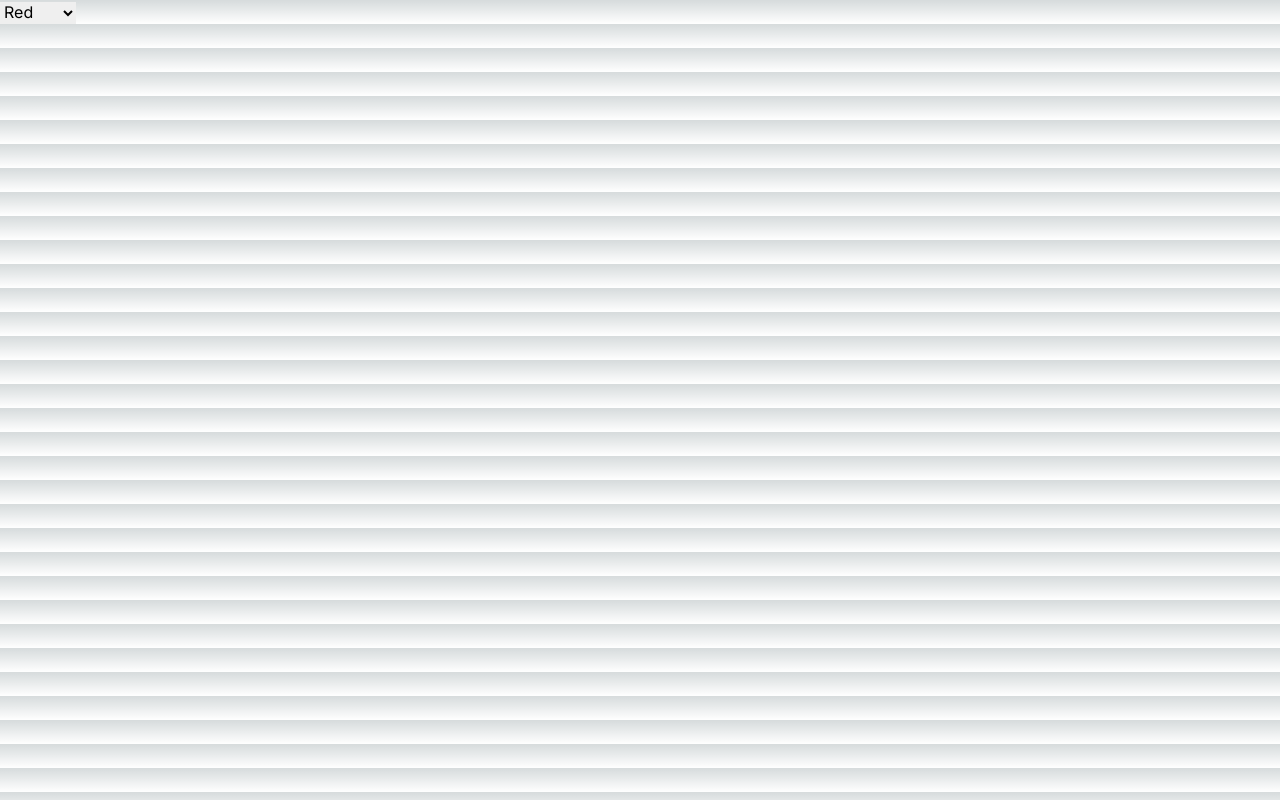
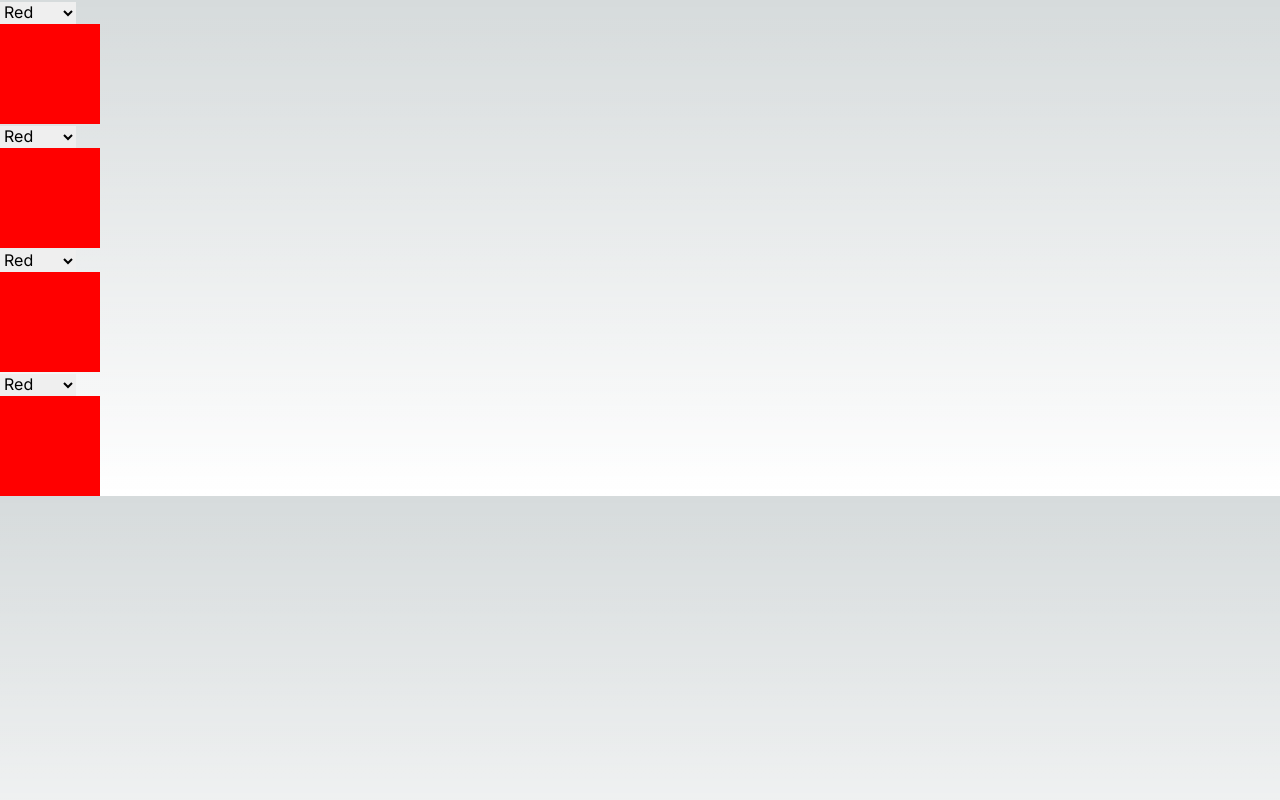
Before and after one commit to Octosub/brohm, a Next.js app: page /resistor in a window 1280 px wide. Built offline with nearby package versions, Linux system fonts and the light colour scheme.

Commit message:
add more bands

```diff
--- a/components/atoms/band.tsx
+++ b/components/atoms/band.tsx
@@ -5,6 +5,7 @@ export interface BandProps {
 
 export const Band = (props: BandProps) => {
   return (
+    <>
       <select
         value={props.color}
         onChange={(e) => {
@@ -22,5 +23,7 @@ export const Band = (props: BandProps) => {
         <option value="purple">Purple</option>
         <option value="silver">Silver</option>
       </select>
+      <div style={{backgroundColor: props.color, width: "100px", height: "100px"}}></div>
+    </>
   )
 }
--- a/modules/resistor/index.tsx
+++ b/modules/resistor/index.tsx
@@ -13,7 +13,15 @@ export const Resistor = () => {
 
   return(
     <>
-      <Band color={color1} setColor={setColor1}/>
+      <div id="bands-box">
+        <Band color={color1} setColor={setColor1}/>
+        <Band color={color2} setColor={setColor2}/>
+        <Band color={color3} setColor={setColor3}/>
+        <Band color={color4} setColor={setColor4}/>
+        {isFiveBand &&
+          <Band color={color5} setColor={setColor5}/>
+        }
+      </div>
     </>
   )
 }
```
Lines whose indentation alone changed are shown as unchanged.
